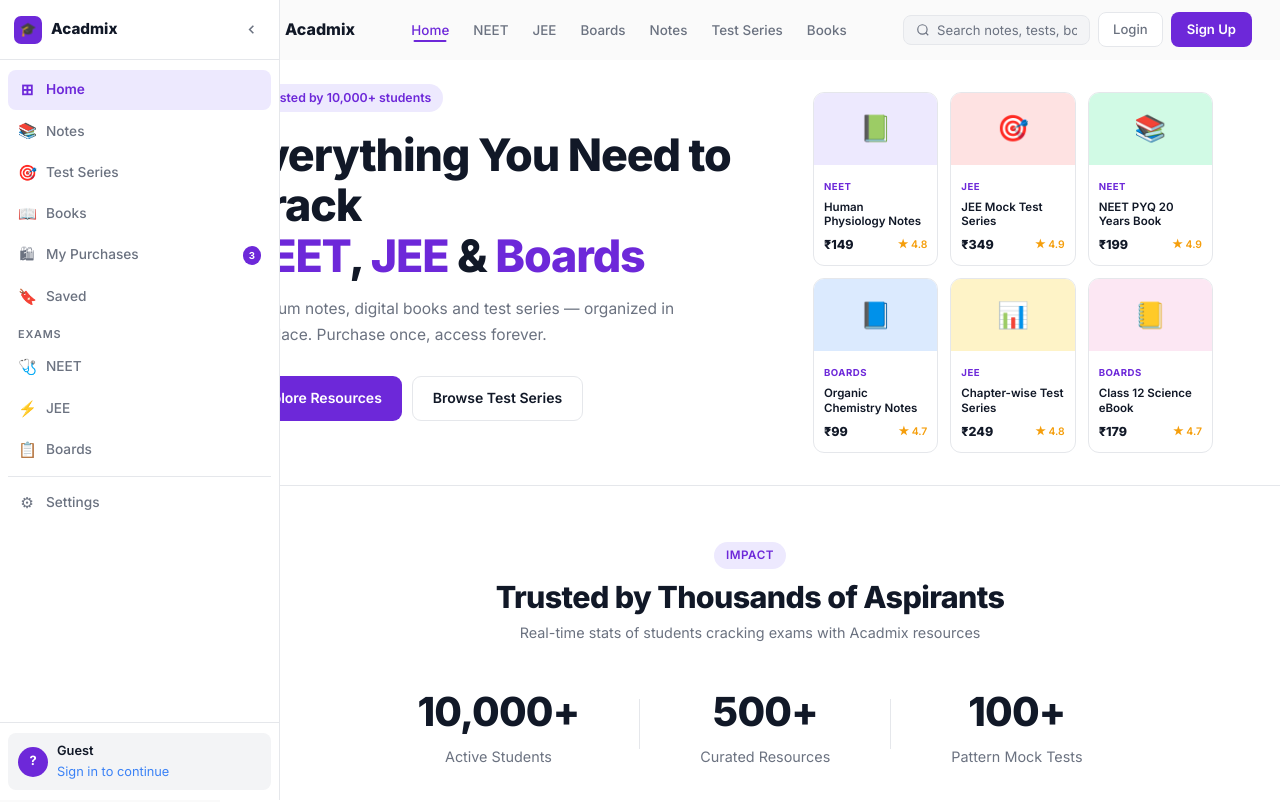
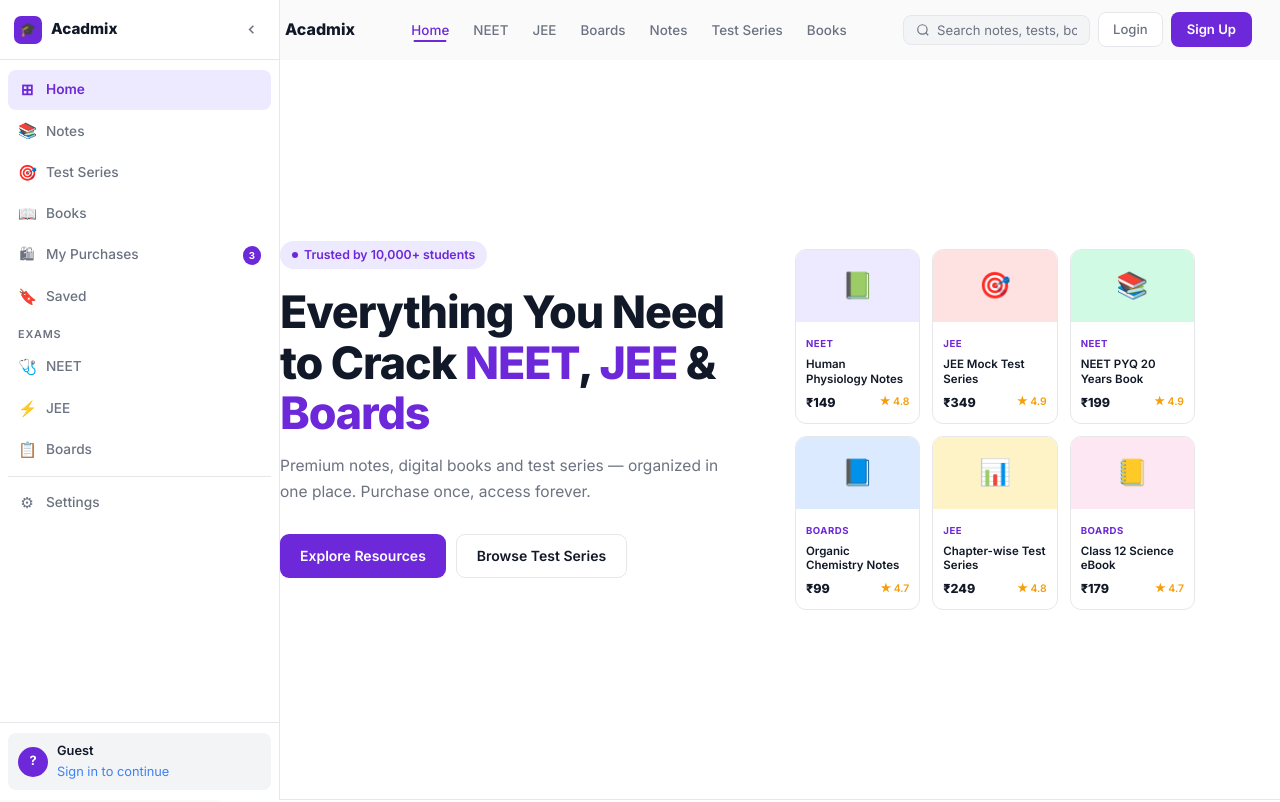
Before and after one commit to ogsuryansh/mainAcadmix, a React (Vite) app in the folder client/: page / in a window 1280 px wide. Shown: the top 802 px of the page. Built offline with nearby package versions, Linux system fonts and the light colour scheme; no server answers; what @cashfreepayments/cashfree-js would draw is missing.

Commit message:
fix(ui): Finalize desktop padding, fix text wrap, and hide impact section below fold

```diff
--- a/client/src/App.css
+++ b/client/src/App.css
@@ -84,7 +84,8 @@
 .section-sub{color:var(--muted);font-size:.9rem}
 
 /* ── Hero ── */
-.hero{display:flex;align-items:center;gap:24px;padding:24px 16px;background:#fff;border-bottom:1px solid var(--border)}
+.hero{display:flex;align-items:center;gap:40px;padding:48px 60px;background:#fff;border-bottom:1px solid var(--border);min-height:calc(100vh - var(--nav-h))}
+.mobile-br{display:none}
 .hero-left{flex:1;max-width:540px}
 .hero-tag{display:inline-flex;align-items:center;gap:6px;background:var(--primary-lt);color:var(--primary);font-size:.77rem;font-weight:600;padding:4px 12px;border-radius:20px;margin-bottom:18px}
 .hero-tag-dot{width:6px;height:6px;border-radius:50%;background:var(--primary)}
@@ -307,6 +308,7 @@
   .hero-tag{margin-left:auto;margin-right:auto;margin-top:10px}
   .hero-title{font-size:2.2rem;line-height:1.25;letter-spacing:-.02em;text-align:center;margin-bottom:45px}
   .hero-br{display:none}
+  .mobile-br{display:block}
   .hero-sub{font-size:1.05rem;line-height:1.6;margin-bottom:43px;text-align:center;max-width:100%}
   .hero-actions{display:flex;flex-direction:column;gap:12px;width:100%;margin-bottom:0}
   .hero-actions .btn-primary,.hero-actions .btn-outline{width:100%;justify-content:center;padding:12px 20px;font-size:.95rem}
--- a/client/src/pages/Home.jsx
+++ b/client/src/pages/Home.jsx
@@ -143,8 +143,8 @@
       <div className={`hero-left reveal${visible ? ' visible' : ''}`}>
         <div className="hero-tag"><span className="hero-tag-dot" />Trusted by 10,000+ students</div>
         <h1 className="hero-title">
-          Everything You Need to Crack<br />
-          <span>NEET</span>, <span>JEE</span> &amp; <span>Boards</span>
+          Everything You Need to Crack<br className="mobile-br" />
+          {' '}<span>NEET</span>, <span>JEE</span> &amp; <span>Boards</span>
         </h1>
         <p className="hero-sub">
           Premium notes, digital books and test series — organized in one place. Purchase once, access forever.
```
